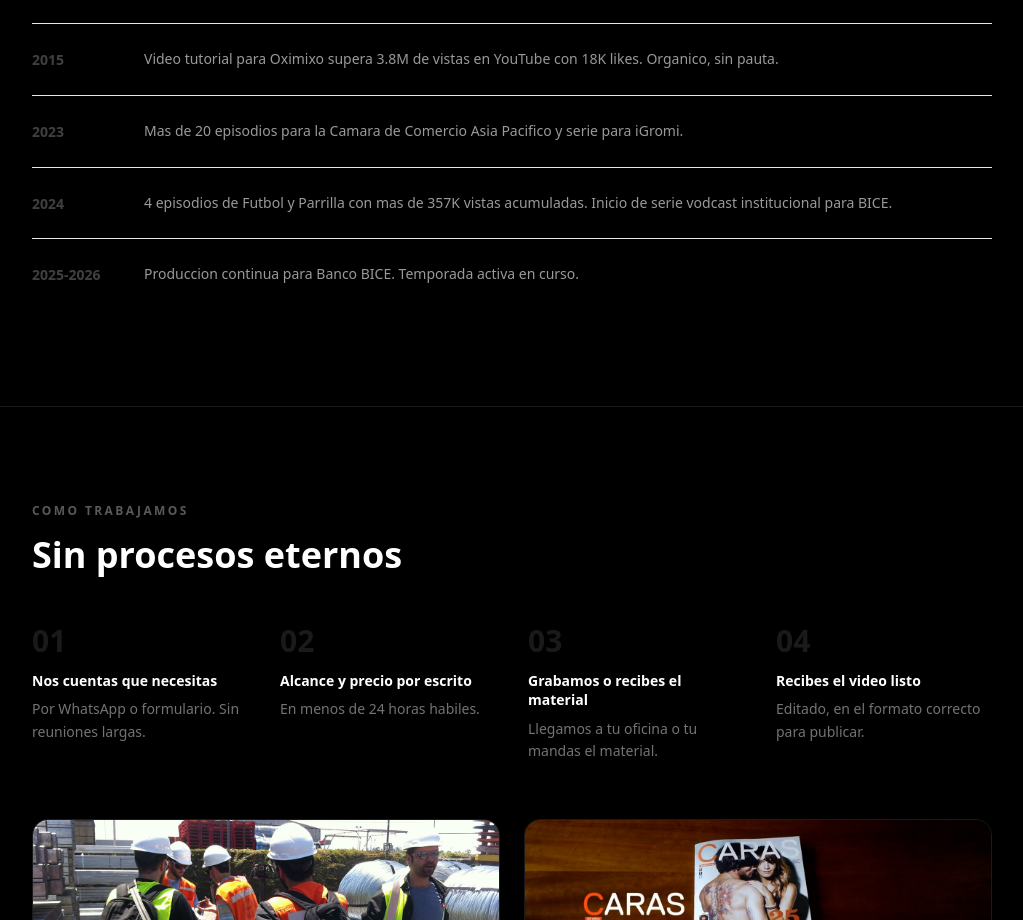
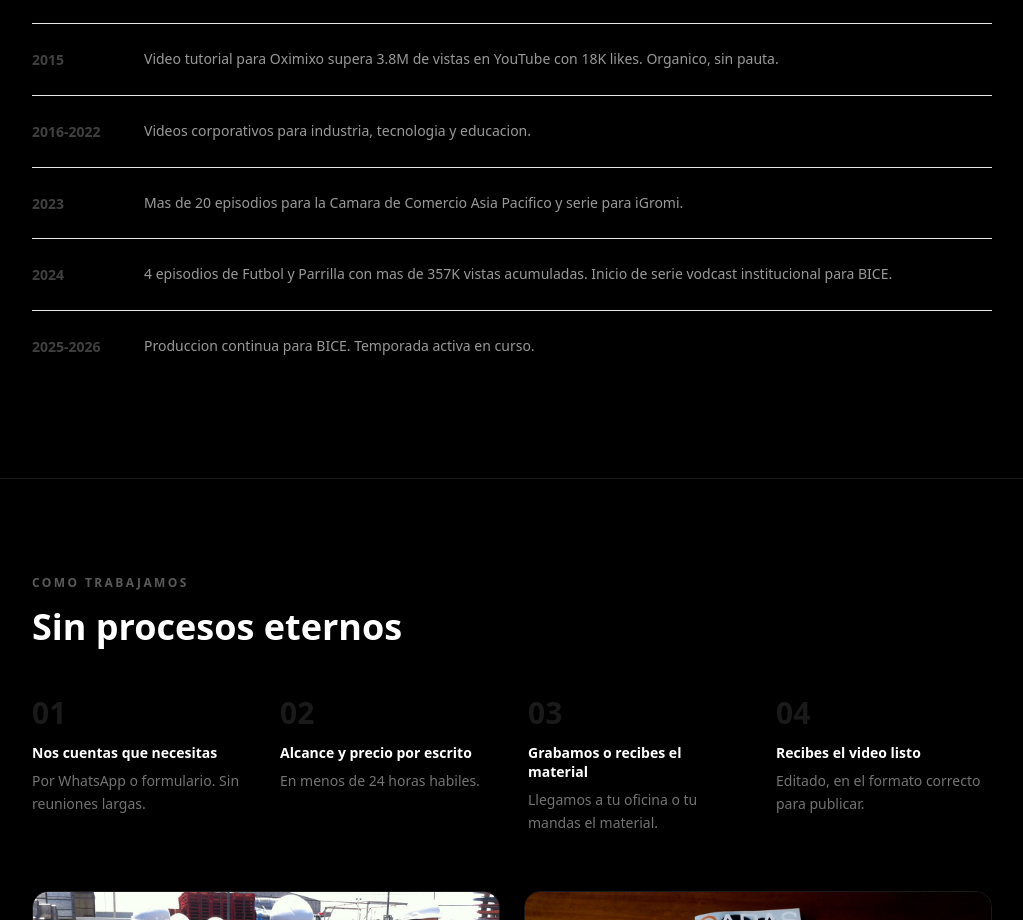
Before and after one commit to TronxGroup/Dekaelo-Media, a Next.js app: page /quienes-somos in a window 1280 px wide. Shown: the part 1740-2660 px from the top of the page, without its empty margins (128-1151 px from the left). Built offline with nearby package versions, Linux system fonts and the light colour scheme.

Commit message:
Update page.tsx

```diff
--- a/app/quienes-somos/page.tsx
+++ b/app/quienes-somos/page.tsx
@@ -21,9 +21,10 @@ const stats = [
 const milestones = [
   { year: "2014", text: "Seleccion oficial a Sitges Film Festival y BARS con Yokai. Comerciales para Editorial Televisa Chile — Revista Caras." },
   { year: "2015", text: "Video tutorial para Oximixo supera 3.8M de vistas en YouTube con 18K likes. Organico, sin pauta." },
+  { year: "2016-2022", text: "Videos corporativos para industria, tecnologia y educacion." },
   { year: "2023", text: "Mas de 20 episodios para la Camara de Comercio Asia Pacifico y serie para iGromi." },
   { year: "2024", text: "4 episodios de Futbol y Parrilla con mas de 357K vistas acumuladas. Inicio de serie vodcast institucional para BICE." },
-  { year: "2025-2026", text: "Produccion continua para Banco BICE. Temporada activa en curso." },
+  { year: "2025-2026", text: "Produccion continua para BICE. Temporada activa en curso." },
 ];
 
 const values = [
```
